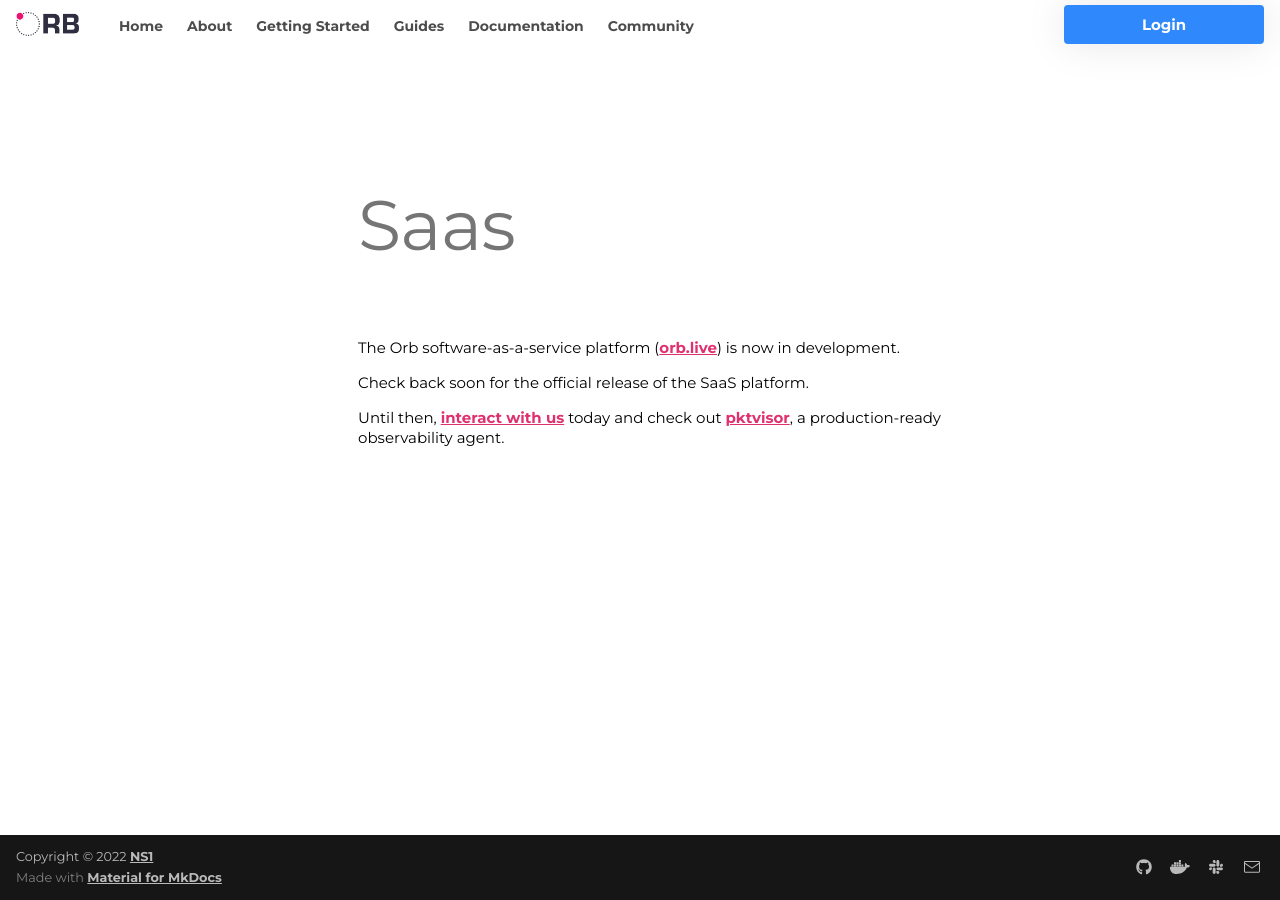
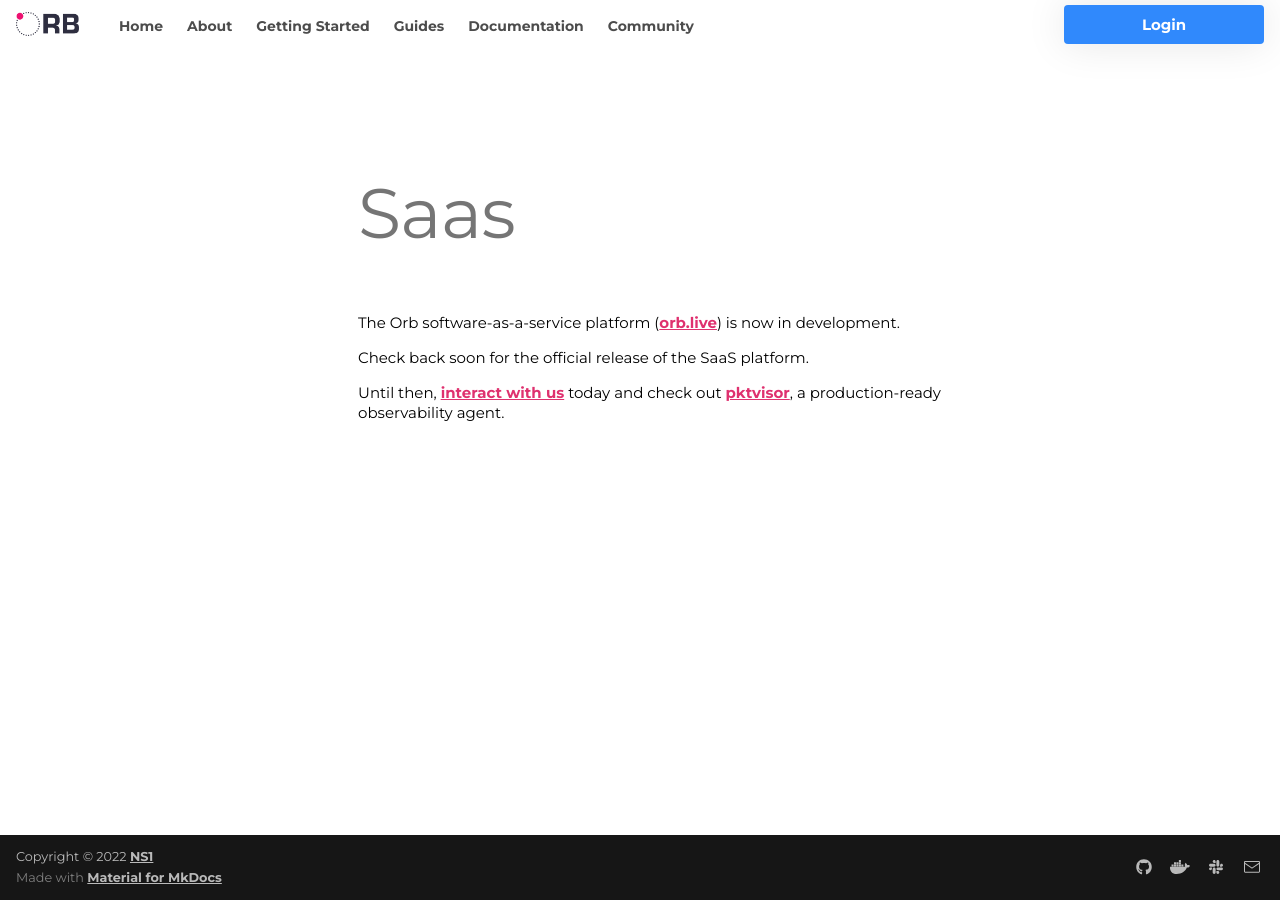
Before and after one commit to orb-community/orb-website, an MkDocs documentation site: the page built from docs/saas.md, in a window 1280 px wide. Built offline with MkDocs 1.6.1 and Material for MkDocs 9.7.7, drawn with Linux system fonts in a browser that asks for light colours.

Commit message:
reduce h1 lineheight

```diff
--- a/docs/stylesheets/extra.css
+++ b/docs/stylesheets/extra.css
@@ -126,7 +126,7 @@
 h1 {
   font-weight: 400;
   font-size: 3.5rem;
-  line-height: 4.75rem;
+  line-height: 3.5rem;
   margin: 0 0 3.25rem 0 !important;
 }
 
```
